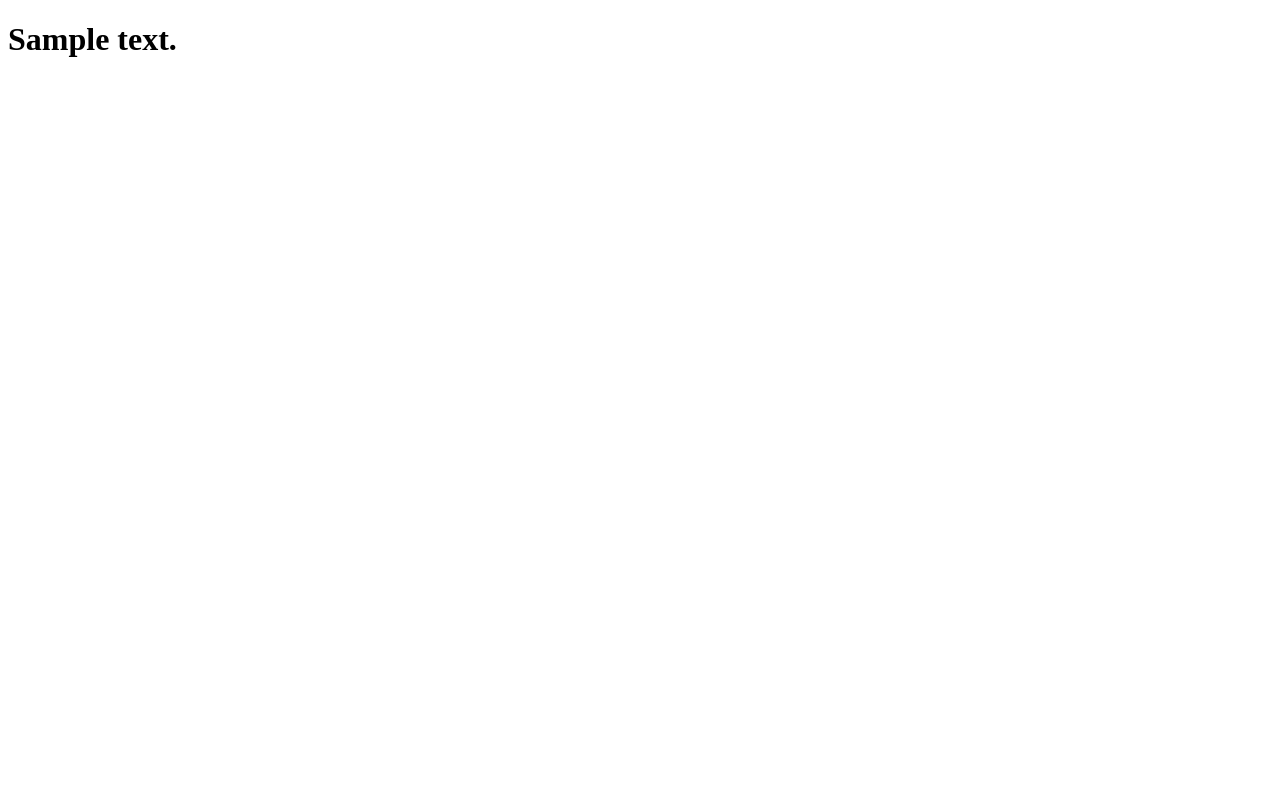
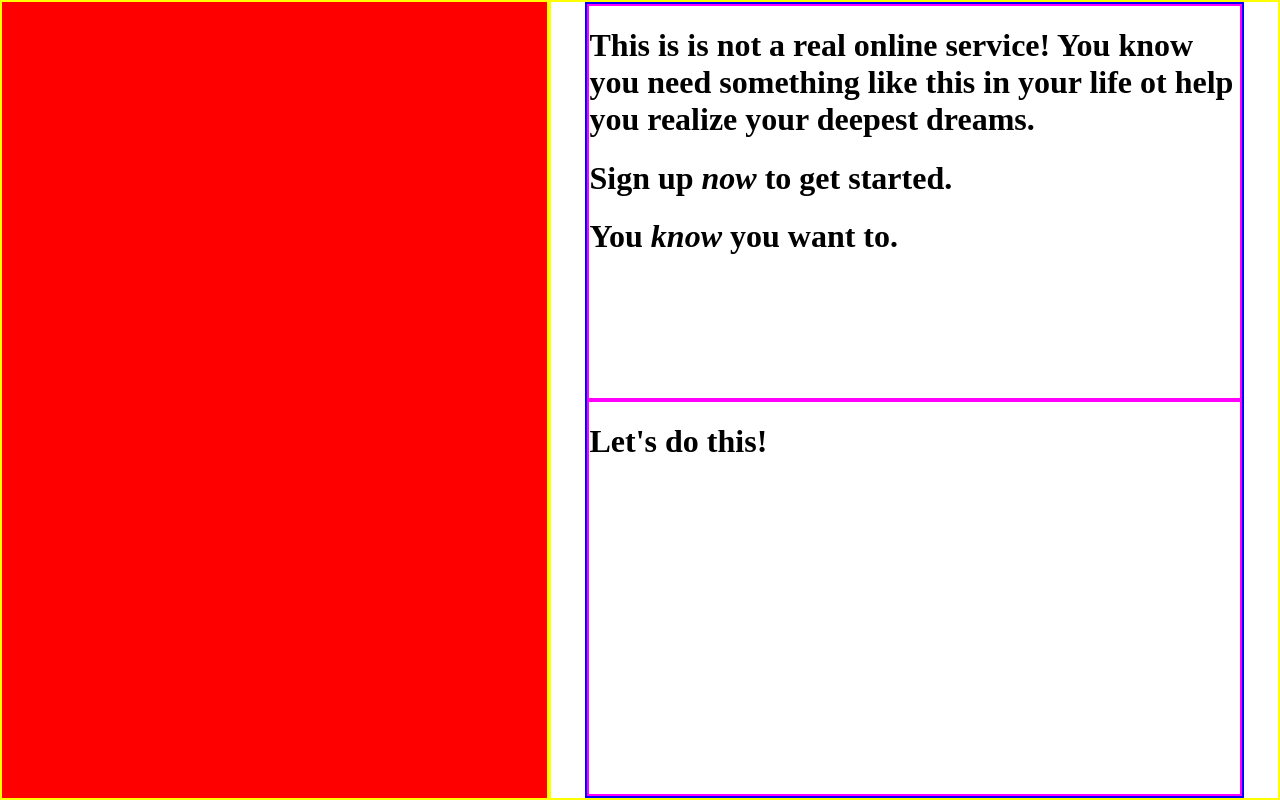
Before and after one commit to wj3ng/odin-projects, a plain HTML site: page signup-form/index.html in a window 1280 px wide. Drawn offline with Linux system fonts and the light colour scheme.

Commit message:
second commit

```diff
--- a/signup-form/index.html
+++ b/signup-form/index.html
@@ -2,8 +2,26 @@
 <html>
 	<head>
 		<title>Sign Up</title>
+		<link rel="stylesheet" href="styles.css">
 	</head>
 	<body>
-		<h1>Sample text.</h1>
+		<div class="flex-container">
+			<div class="flex-child left-panel">
+
+			</div>
+			<div class="flex-child right-panel">
+				<div class="flex-container right-panel-container">
+					<div class="right-panel-container-child intro-text">
+						<h1>This is is not a real online service! You know you need something like this in your life ot help you realize your deepest dreams.</h1>
+						<h1>Sign up <i>now</i> to get started.</h1>
+						<h1></h1>
+						<h1>You <i>know</i> you want to.</h1>
+					</div>
+					<div class="right-panel-container-child signup-table">
+						<h1>Let's do this!</h1>
+					</div>
+				</div>
+			</div>
+		</div>
 	</body>
 </html>
--- /dev/null
+++ b/signup-form/styles.css
@@ -0,0 +1,46 @@
+html, body {
+	margin: 0;
+	width: 100vw;
+	height: 100vh;
+}
+
+.flex-container{
+	display: flex;
+	width: 100%;
+	height: 100%;
+}
+
+.flex-child {
+	display: flex;
+	flex: 1;
+	border: 2px solid yellow;
+}
+
+.left-panel {
+	flex: 3;
+	background-color: red;
+}
+
+.right-panel {
+	flex: 4;
+	flex-direction: column;
+	align-items: center;
+	justify-content: center;
+}
+
+.right-panel-container {
+	flex: 1;
+	width: 90%;
+	border: 2px solid blue;
+
+	flex-direction: column;
+}
+
+.right-panel-container-child {
+	flex: 1 1 0;
+	border: 2px solid magenta;
+}
+
+.intro-text {
+	height: 400px;
+}
```
